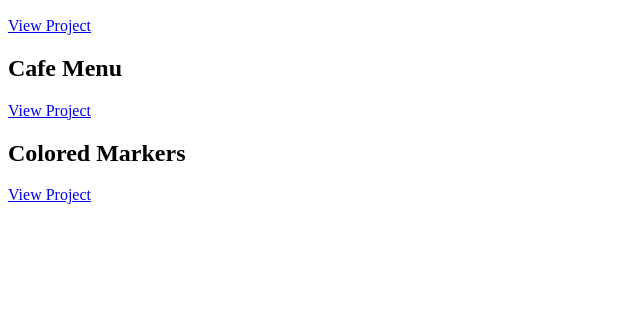
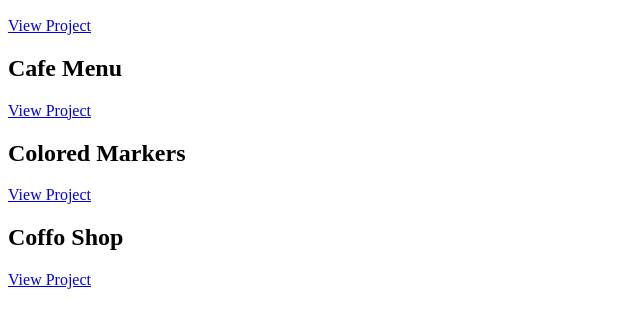
Before and after one commit to IvanARC07/Responsive-Web-Design, a plain HTML site: page index.html in a window 1280 px wide. Shown: the part 110-438 px from the top of the page, without its empty margins (0-640 px from the left). Drawn offline with Linux system fonts and the light colour scheme.

Commit message:
add the coffo shop project to main site

```diff
--- a/index.html
+++ b/index.html
@@ -23,6 +23,10 @@
       <h2>Colored Markers</h2>
       <a href="/03_Learn_CSS_Colors_by_Building_a_Set_of_Colored_Markers">View Project</a>
     </section>
+    <section>
+      <h2>Coffo Shop</h2>
+      <a href="/coffo_shop">View Project</a>
+    </section>
   </main>
 </body>
 
```
